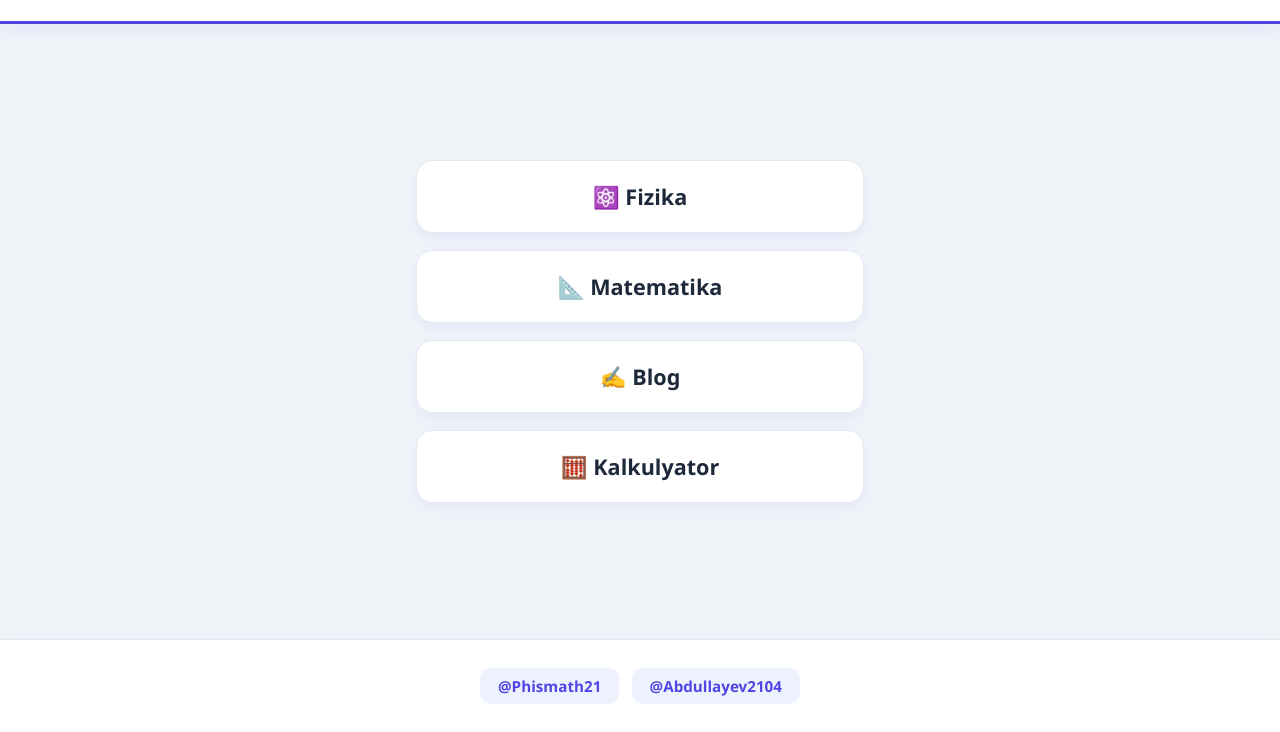
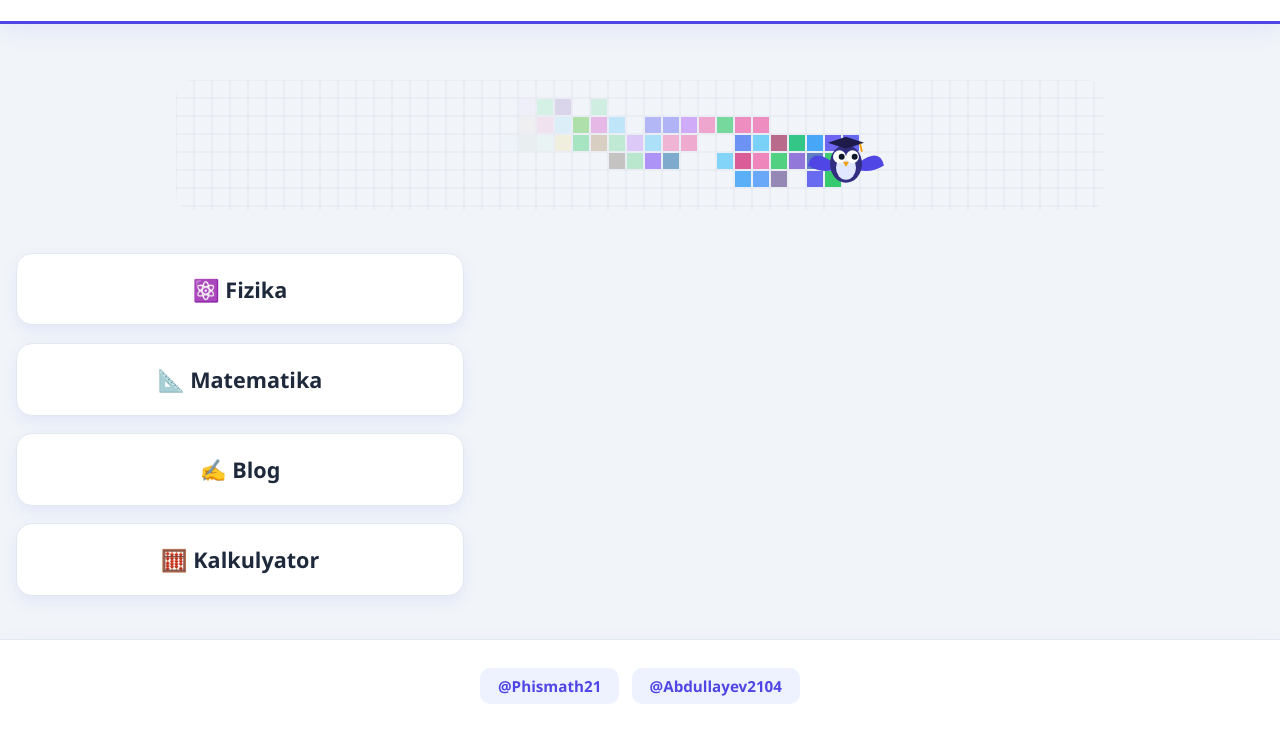
Before and after one commit to tilavoldijuraboev/tilavoldijuraboev.github.io, a plain HTML site: page index.html in a window 1280 px wide. Shown: the part 68-800 px from the top of the page. Drawn offline with Linux system fonts and the light colour scheme.

Commit message:
Update index.html

```diff
--- a/index.html
+++ b/index.html
@@ -90,7 +90,7 @@ header h1 {
 .menu-column {
   max-width: 480px;
   width: 100%;
-  margin: 2.5rem auto;
+  margin: 1.2remrem auto;
   padding: 0 1rem;
   display: flex;
   flex-direction: column;
@@ -146,6 +146,9 @@ footer {
     <button id="dark-toggle" class="dark-btn">🌙 Tun</button>
   </div>
 </header>
+<div style="width:100%; max-width:960px; margin:0.8rem auto 0; padding:0 1rem;">
+  <canvas id="owlCanvas" style="width:100%; height:130px; border-radius:16px; display:block; touch-action:none;"></canvas>
+</div>
 
 <div class="menu-column">
   <a href="fizika.html" class="menu-item">⚛️ Fizika</a>
@@ -160,6 +163,205 @@ footer {
     <a href="https://t.me" target="_blank">@Abdullayev2104</a>
   </div>
 </footer>
+<script>
+(function() {
+  const canvas = document.getElementById('owlCanvas');
+  if (!canvas) return;
+  const ctx = canvas.getContext('2d');
+
+  let W = 600, H = 130;
+  const cell = 18;
+  let cols = 0, rows = 0;
+  let trail = new Array();
+
+  const palette = new Array('#22c55e', '#a855f7', '#38bdf8', '#ec4899', '#eab308', '#6366f1');
+
+  let owlX = 300, owlY = 65;
+  let targetX = 300, targetY = 65;
+  let wingPhase = 0;
+  let autoTime = 0;
+  let userActive = false;
+  let activeTimer = 0;
+
+  function resize() {
+    const rect = canvas.getBoundingClientRect();
+    W = Math.max(300, Math.floor(rect.width));
+    H = 130;
+    canvas.width = W;
+    canvas.height = H;
+    cols = Math.ceil(W / cell);
+    rows = Math.ceil(H / cell);
+    if (!userActive) {
+      owlX = W / 2;
+      targetX = W / 2;
+    }
+  }
+  window.addEventListener('resize', resize);
+  resize();
+
+  function addTrail(x, y) {
+    const c = Math.floor(x / cell);
+    const r = Math.floor(y / cell);
+    for (let dc = -1; dc <= 1; dc++) {
+      for (let dr = -1; dr <= 1; dr++) {
+        if (Math.random() > 0.45) {
+          const nc = c + dc, nr = r + dr;
+          if (nc >= 0 && nc < cols && nr >= 0 && nr < rows) {
+            const color = palette.at(Math.floor(Math.random() * palette.length));
+            trail.push({ c: nc, r: nr, alpha: 0.9, color: color });
+          }
+        }
+      }
+    }
+    if (trail.length > 140) trail.splice(0, trail.length - 140);
+  }
+
+  function handleMove(clientX, clientY) {
+    const rect = canvas.getBoundingClientRect();
+    const x = clientX - rect.left;
+    const y = clientY - rect.top;
+    targetX = Math.max(30, Math.min(W - 30, x));
+    targetY = Math.max(28, Math.min(H - 25, y));
+    userActive = true;
+    activeTimer = 180;
+    addTrail(x, y);
+  }
+
+  canvas.addEventListener('mousemove', (e) => handleMove(e.clientX, e.clientY));
+  canvas.addEventListener('touchmove', (e) => {
+    const t = e.touches.item(0);
+    if (t) handleMove(t.clientX, t.clientY);
+  }, { passive: true });
+  canvas.addEventListener('touchstart', (e) => {
+    const t = e.touches.item(0);
+    if (t) handleMove(t.clientX, t.clientY);
+  }, { passive: true });
+
+  function drawOwl(x, y, flap, lookX, lookY) {
+    ctx.save();
+    ctx.translate(x, y);
+
+    const wingY = Math.sin(flap) * 11;
+
+    // Chap va o'ng qanotlar (qanot qoqish animatsiyasi)
+    ctx.fillStyle = '#4f46e5';
+    ctx.beginPath();
+    ctx.moveTo(-14, 0);
+    ctx.quadraticCurveTo(-34, -14 + wingY, -38, 4 + wingY);
+    ctx.quadraticCurveTo(-24, 12, -12, 8);
+    ctx.fill();
+
+    ctx.beginPath();
+    ctx.moveTo(14, 0);
+    ctx.quadraticCurveTo(34, -14 + wingY, 38, 4 + wingY);
+    ctx.quadraticCurveTo(24, 12, 12, 8);
+    ctx.fill();
+
+    // Tana
+    ctx.fillStyle = '#312e81';
+    ctx.beginPath();
+    ctx.ellipse(0, 2, 16, 19, 0, 0, Math.PI * 2);
+    ctx.fill();
+
+    // Qorin qismi
+    ctx.fillStyle = '#e0e7ff';
+    ctx.beginPath();
+    ctx.ellipse(0, 6, 10, 12, 0, 0, Math.PI * 2);
+    ctx.fill();
+
+    // Ko'zlar (oq doiralar)
+    ctx.fillStyle = '#ffffff';
+    ctx.beginPath();
+    ctx.arc(-6.5, -5, 6.5, 0, Math.PI * 2);
+    ctx.arc(6.5, -5, 6.5, 0, Math.PI * 2);
+    ctx.fill();
+
+    // Kursor tomonga qaraydigan ko'z qorachiqlari
+    const dx = Math.max(-2.5, Math.min(2.5, (lookX - x) * 0.03));
+    const dy = Math.max(-2.5, Math.min(2.5, (lookY - y) * 0.03));
+    ctx.fillStyle = '#0f172a';
+    ctx.beginPath();
+    ctx.arc(-6.5 + dx, -5 + dy, 3, 0, Math.PI * 2);
+    ctx.arc(6.5 + dx, -5 + dy, 3, 0, Math.PI * 2);
+    ctx.fill();
+
+    // Tumshuq
+    ctx.fillStyle = '#f59e0b';
+    ctx.beginPath();
+    ctx.moveTo(-3, 0);
+    ctx.lineTo(3, 0);
+    ctx.lineTo(0, 5);
+    ctx.closePath();
+    ctx.fill();
+
+    // Akademik shapkacha (Magistr qalpog'i)
+    ctx.fillStyle = '#1e1b4b';
+    ctx.beginPath();
+    ctx.moveTo(0, -25);
+    ctx.lineTo(18, -19);
+    ctx.lineTo(0, -13);
+    ctx.lineTo(-18, -19);
+    ctx.closePath();
+    ctx.fill();
+
+    // Shapkacha popugi
+    ctx.strokeStyle = '#f59e0b';
+    ctx.lineWidth = 1.8;
+    ctx.beginPath();
+    ctx.moveTo(14, -18);
+    ctx.lineTo(16, -10);
+    ctx.stroke();
+
+    ctx.restore();
+  }
+
+  function loop() {
+    ctx.clearRect(0, 0, W, H);
+
+    // Nozik fon to'ri (katakchalar)
+    ctx.strokeStyle = 'rgba(148, 163, 184, 0.16)';
+    ctx.lineWidth = 1;
+    for (let c = 0; c <= cols; c++) {
+      ctx.beginPath(); ctx.moveTo(c * cell, 0); ctx.lineTo(c * cell, H); ctx.stroke();
+    }
+    for (let r = 0; r <= rows; r++) {
+      ctx.beginPath(); ctx.moveTo(0, r * cell); ctx.lineTo(W, r * cell); ctx.stroke();
+    }
+
+    // Rangli piksel izlarini chizish va so'ndirish
+    for (let i = trail.length - 1; i >= 0; i--) {
+      const p = trail.at(i);
+      ctx.globalAlpha = p.alpha;
+      ctx.fillStyle = p.color;
+      ctx.fillRect(p.c * cell + 1, p.r * cell + 1, cell - 2, cell - 2);
+      p.alpha -= 0.018;
+      if (p.alpha <= 0) trail.splice(i, 1);
+    }
+    ctx.globalAlpha = 1;
+
+    // Boyo'g'lining avtonom suzishi (kursor tegmasa ham o'zi uchib yuradi)
+    if (activeTimer > 0) {
+      activeTimer--;
+    } else {
+      userActive = false;
+      autoTime += 0.025;
+      targetX = W / 2 + Math.sin(autoTime) * (W * 0.32);
+      targetY = H / 2 + Math.cos(autoTime * 1.7) * 22;
+      if (Math.random() > 0.65) addTrail(owlX, owlY);
+    }
+
+    // Silliq harakatlanish va qanot qoqish
+    owlX += (targetX - owlX) * 0.06;
+    owlY += (targetY - owlY) * 0.06;
+    wingPhase += 0.22;
+
+    drawOwl(owlX, owlY, wingPhase, targetX, targetY);
+    requestAnimationFrame(loop);
+  }
+
+  requestAnimationFrame(loop);
+})();
+</script>
 
 </body>
 </html>
```
